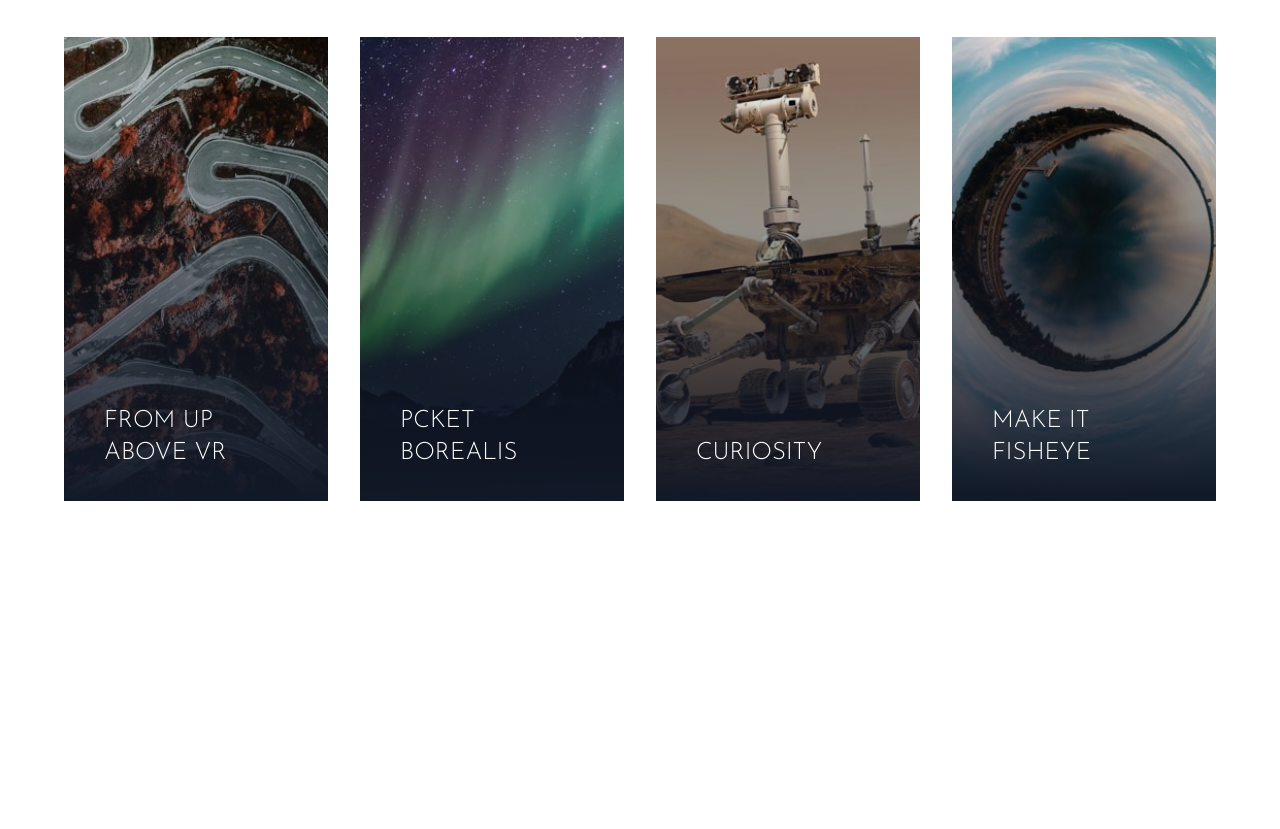
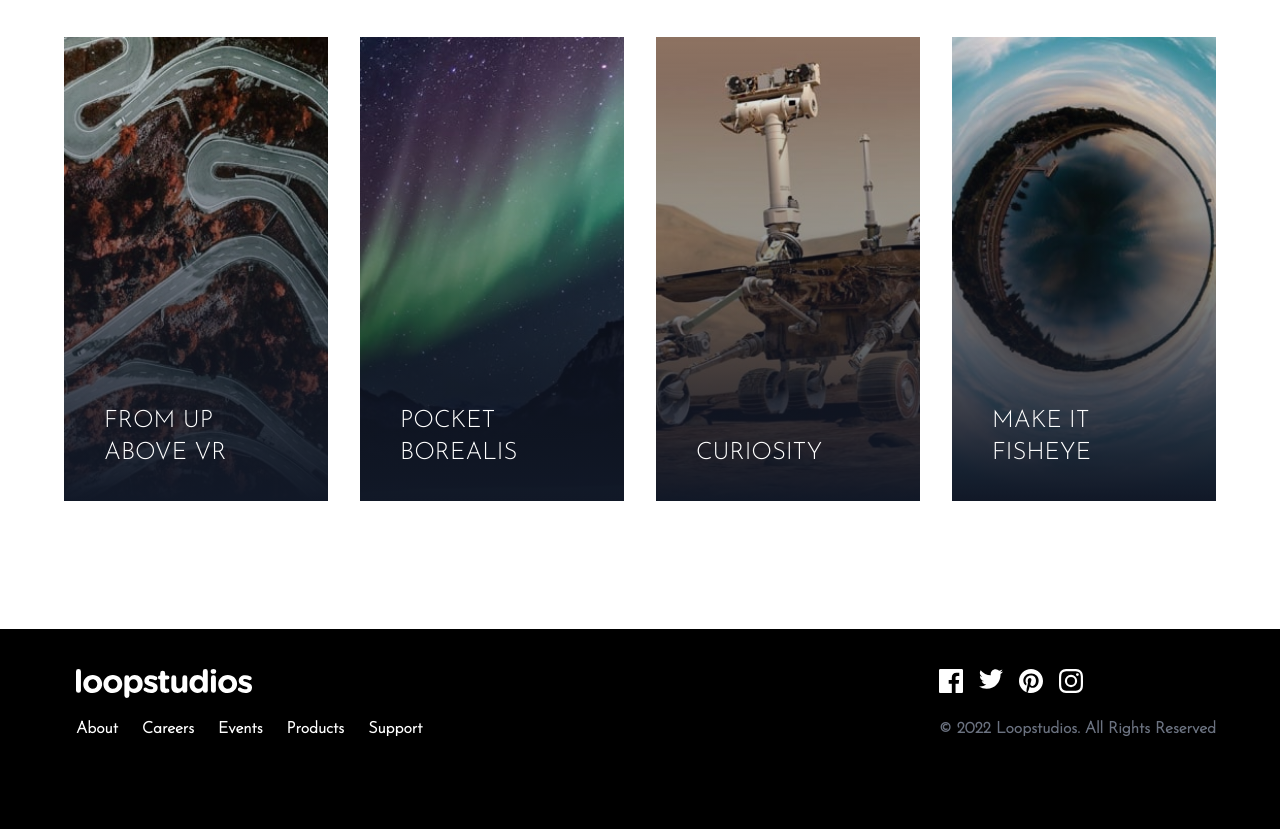
Before and after one commit to ibrahimtoru/loopstudios-tailwindcss, a website: page index.html in a window 1280 px wide. Shown: the part 2007-2836 px from the top of the page. Before the commit the page ends 2636 px from the top, so only its background shows below. Drawn offline with Linux system fonts and the light colour scheme.

Commit message:
added footer

```diff
--- a/index.html
+++ b/index.html
@@ -217,7 +217,7 @@
             <!-- Item Gradient -->
             <div class="item-gradient"></div>
             <!-- Item Text -->
-            <h5>Pcket Borealis</h5>
+            <h5>Pocket Borealis</h5>
           </div>
           <!-- Item 3 -->
           <div class="group item">
@@ -264,5 +264,102 @@
         </div>
       </div>
     </section>
+    <!-- Footer -->
+    <footer class="bg-black">
+      <!-- Container -->
+      <div class="container max-w-6xl py-10 mx-auto">
+        <!-- Footer Flex Container -->
+        <div
+          class="flex flex-col items-center mb-8 space-y-6 md:flex-row md:space-y-0 md:justify-between md:items-start"
+        >
+          <!-- Menu & Logo Container -->
+          <div
+            class="flex flex-col items-center space-y-8 md:items-start md:space-y-4"
+          >
+            <div class="h-8">
+              <img src="images/logo.svg" alt="logo" class="w-44 md:ml-3" />
+            </div>
+            <!-- Menu Conatiner -->
+            <div
+              class="flex flex-col items-center space-y-4 font-bold text-white md:flex-row md:space-y-0 md:space-x-6 md:ml-3"
+            >
+              <!-- Item 1 -->
+              <div class="h-10 group">
+                <a href="#">About</a>
+                <div
+                  class="mx-2 group-hover:border-b group-hover:border-blue-50"
+                ></div>
+              </div>
+              <!-- Item 2 -->
+              <div class="h-10 group">
+                <a href="#">Careers</a>
+                <div
+                  class="mx-2 group-hover:border-b group-hover:border-blue-50"
+                ></div>
+              </div>
+              <!-- Item 3 -->
+              <div class="h-10 group">
+                <a href="#">Events</a>
+                <div
+                  class="mx-2 group-hover:border-b group-hover:border-blue-50"
+                ></div>
+              </div>
+              <!-- Item 4 -->
+              <div class="h-10 group">
+                <a href="#">Products</a>
+                <div
+                  class="mx-2 group-hover:border-b group-hover:border-blue-50"
+                ></div>
+              </div>
+              <!-- Item 5 -->
+              <div class="h-10 group">
+                <a href="#">Support</a>
+                <div
+                  class="mx-2 group-hover:border-b group-hover:border-blue-50"
+                ></div>
+              </div>
+            </div>
+          </div>
+          <!-- Social & Copy -->
+          <div
+            class="flex flex-col items-start justify-between space-y-4 text-gray-500"
+          >
+            <!-- Icons Container -->
+            <div
+              class="flex items-center justify-center mx-auto space-x-4 md:justify-end md:mx-0"
+            >
+              <!-- Icon 1 -->
+              <div class="h-8 group">
+                <a href="#">
+                  <img src="images/icon-facebook.svg" alt="icon-facebook" />
+                </a>
+              </div>
+              <!-- Icon 2 -->
+              <div class="h-8 group">
+                <a href="#">
+                  <img src="images/icon-twitter.svg" alt="icon-facebook" />
+                </a>
+              </div>
+              <!-- Icon 3 -->
+              <div class="h-8 group">
+                <a href="#">
+                  <img src="images/icon-pinterest.svg" alt="icon-facebook" />
+                </a>
+              </div>
+              <!-- Icon 4 -->
+              <div class="h-8 group">
+                <a href="#">
+                  <img src="images/icon-instagram.svg" alt="icon-facebook" />
+                </a>
+              </div>
+            </div>
+            <!-- Copy-Rights -->
+            <div class="font-bold">
+              &copy; 2022 Loopstudios. All Rights Reserved
+            </div>
+          </div>
+        </div>
+      </div>
+    </footer>
   </body>
 </html>
```
Also changed, not shown: css/style.css.
